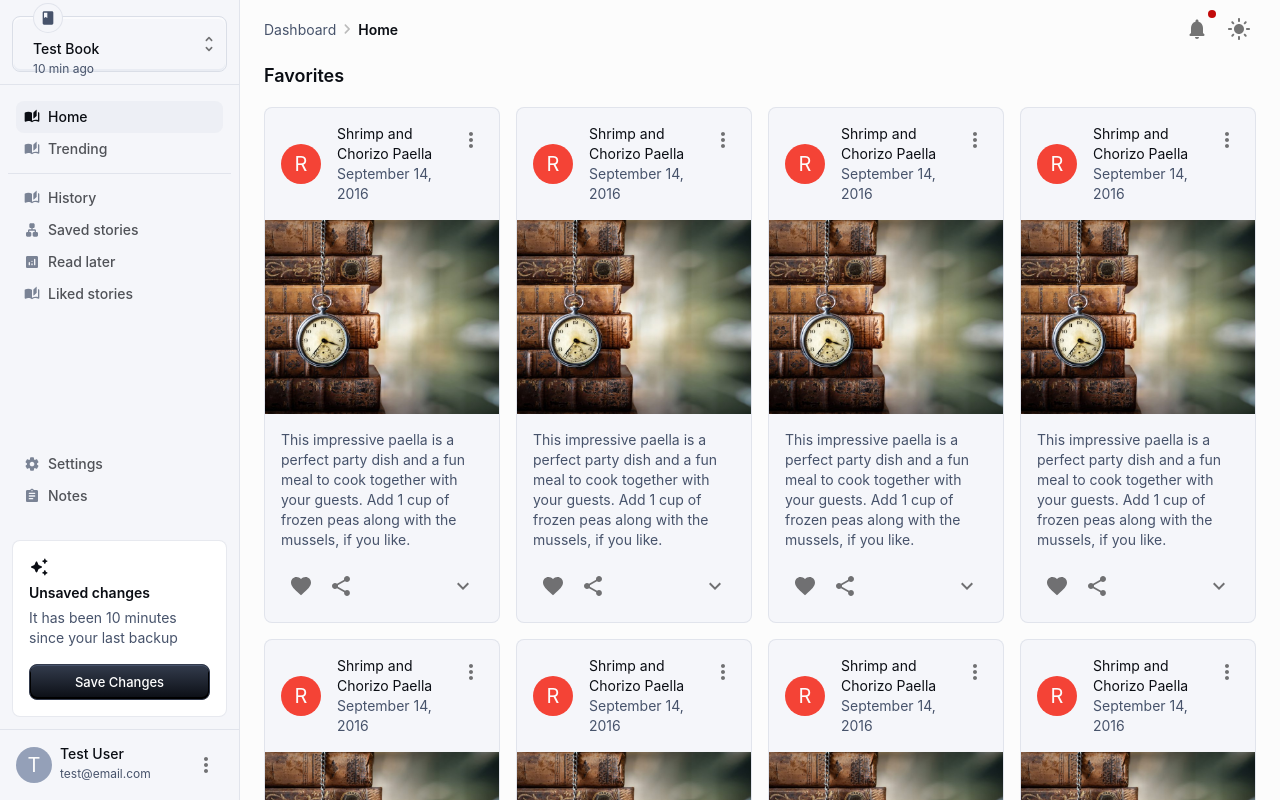
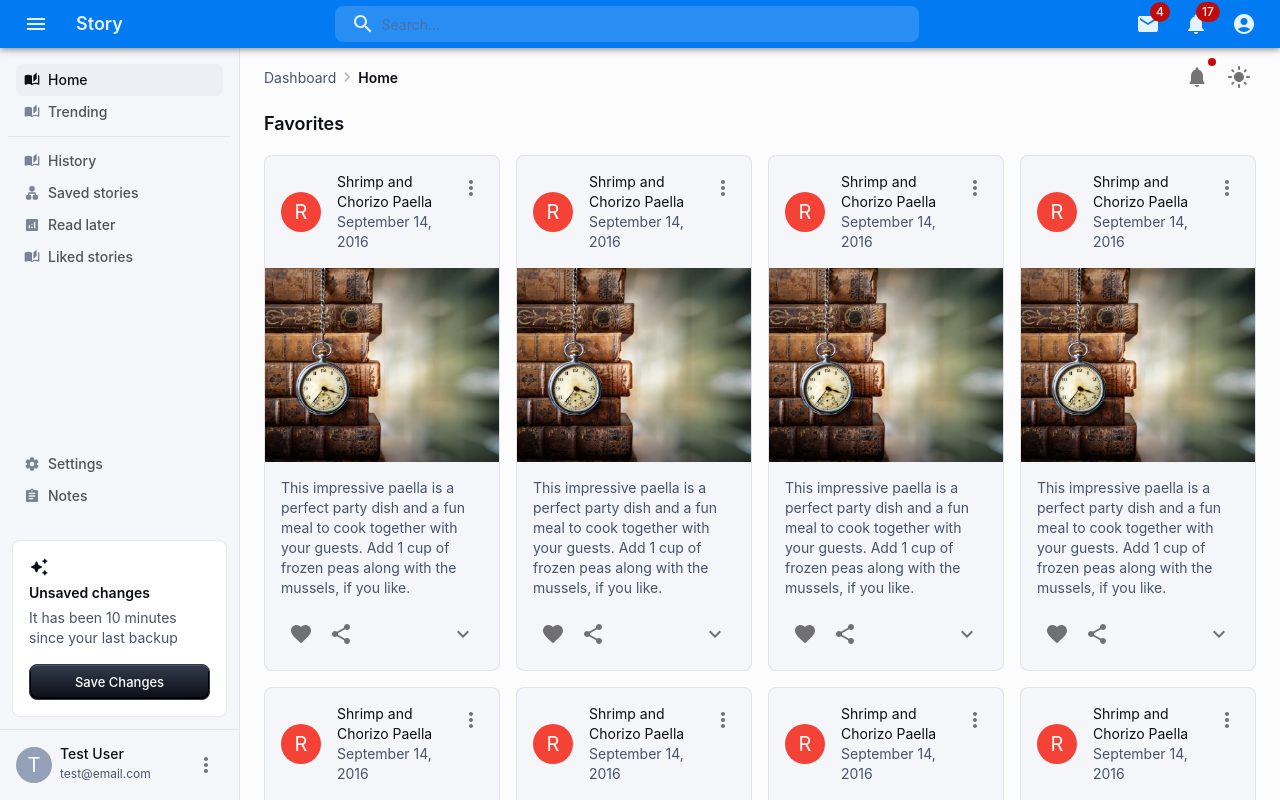
Before and after one commit to tmikov99/story-ui, a React (Vite) app: page / in a window 1280 px wide. Shown: the top 800 px of the page. Built offline with nearby package versions, Linux system fonts and the light colour scheme.

Commit message:
Initial appbar (#10)

```diff
--- a/src/App.tsx
+++ b/src/App.tsx
@@ -13,6 +13,7 @@ import PageCreate from './components/PageCreate';
 import PageCreateLinks from './components/PageCreateLinks';
 import SignIn from './components/SignIn';
 import SignUp from './components/SignUp';
+import AppHeader from './components/AppHeader';
 
 
 let signedIn = true;
@@ -28,6 +29,7 @@ function App() {
           </Routes>
           :
           <Box sx={{ display: 'flex' }}>
+            <AppHeader />
             <SideMenu />
             <Box
               component="main"
@@ -35,6 +37,7 @@ function App() {
                   flexGrow: 1,
                   backgroundColor: alpha(theme.palette.background.default, 1),
                   overflow: 'auto',
+                  marginTop: 6, //TODO: Make responsive ASAP
                 })}>
               <Stack
                 spacing={2}
@@ -42,7 +45,6 @@ function App() {
                   alignItems: 'center',
                   mx: 3,
                   pb: 5,
-                  mt: { xs: 8, md: 0 },
                 }}
               >
                 <Header />
--- /dev/null
+++ b/src/components/AppHeader.tsx
@@ -0,0 +1,238 @@
+import * as React from 'react';
+import { styled, alpha } from '@mui/material/styles';
+import AppBar from '@mui/material/AppBar';
+import Box from '@mui/material/Box';
+import Toolbar from '@mui/material/Toolbar';
+import IconButton from '@mui/material/IconButton';
+import Typography from '@mui/material/Typography';
+import InputBase from '@mui/material/InputBase';
+import Badge from '@mui/material/Badge';
+import MenuItem from '@mui/material/MenuItem';
+import Menu from '@mui/material/Menu';
+import MenuIcon from '@mui/icons-material/Menu';
+import SearchIcon from '@mui/icons-material/Search';
+import AccountCircle from '@mui/icons-material/AccountCircle';
+import MailIcon from '@mui/icons-material/Mail';
+import NotificationsIcon from '@mui/icons-material/Notifications';
+import MoreIcon from '@mui/icons-material/MoreVert';
+
+const Search = styled('div')(({ theme }) => ({
+  position: 'relative',
+  borderRadius: theme.shape.borderRadius,
+  backgroundColor: alpha(theme.palette.common.white, 0.15),
+  '&:hover': {
+    backgroundColor: alpha(theme.palette.common.white, 0.25),
+  },
+  marginRight: theme.spacing(2),
+  marginLeft: 0,
+  width: '100%',
+  [theme.breakpoints.up('sm')]: {
+    marginLeft: theme.spacing(3),
+    width: 'auto',
+  },
+}));
+
+const SearchIconWrapper = styled('div')(({ theme }) => ({
+  padding: theme.spacing(0, 2),
+  height: '100%',
+  position: 'absolute',
+  pointerEvents: 'none',
+  display: 'flex',
+  alignItems: 'center',
+  justifyContent: 'center',
+}));
+
+const StyledInputBase = styled(InputBase)(({ theme }) => ({
+  color: 'inherit',
+  '& .MuiInputBase-input': {
+    padding: theme.spacing(1, 1, 1, 0),
+    // vertical padding + font size from searchIcon
+    paddingLeft: `calc(1em + ${theme.spacing(4)})`,
+    transition: theme.transitions.create('width'),
+    width: '100%',
+    [theme.breakpoints.up('xs')]: {
+        width: '30ch',
+    },
+    [theme.breakpoints.up('md')]: {
+        width: '60ch',
+    },
+  },
+}));
+
+export default function AppHeader() {
+  const [anchorEl, setAnchorEl] = React.useState<null | HTMLElement>(null);
+  const [mobileMoreAnchorEl, setMobileMoreAnchorEl] =
+    React.useState<null | HTMLElement>(null);
+
+  const isMenuOpen = Boolean(anchorEl);
+  const isMobileMenuOpen = Boolean(mobileMoreAnchorEl);
+
+  const handleProfileMenuOpen = (event: React.MouseEvent<HTMLElement>) => {
+    setAnchorEl(event.currentTarget);
+  };
+
+  const handleMobileMenuClose = () => {
+    setMobileMoreAnchorEl(null);
+  };
+
+  const handleMenuClose = () => {
+    setAnchorEl(null);
+    handleMobileMenuClose();
+  };
+
+  const handleMobileMenuOpen = (event: React.MouseEvent<HTMLElement>) => {
+    setMobileMoreAnchorEl(event.currentTarget);
+  };
+
+  const menuId = 'primary-search-account-menu';
+  const renderMenu = (
+    <Menu
+      anchorEl={anchorEl}
+      anchorOrigin={{
+        vertical: 'top',
+        horizontal: 'right',
+      }}
+      id={menuId}
+      keepMounted
+      transformOrigin={{
+        vertical: 'top',
+        horizontal: 'right',
+      }}
+      open={isMenuOpen}
+      onClose={handleMenuClose}
+    >
+      <MenuItem onClick={handleMenuClose}>Profile</MenuItem>
+      <MenuItem onClick={handleMenuClose}>My account</MenuItem>
+    </Menu>
+  );
+
+  const mobileMenuId = 'primary-search-account-menu-mobile';
+  const renderMobileMenu = (
+    <Menu
+      anchorEl={mobileMoreAnchorEl}
+      anchorOrigin={{
+        vertical: 'top',
+        horizontal: 'right',
+      }}
+      id={mobileMenuId}
+      keepMounted
+      transformOrigin={{
+        vertical: 'top',
+        horizontal: 'right',
+      }}
+      open={isMobileMenuOpen}
+      onClose={handleMobileMenuClose}
+    >
+      <MenuItem>
+        <IconButton size="large" aria-label="show 4 new mails" color="inherit">
+          <Badge badgeContent={4} color="error">
+            <MailIcon />
+          </Badge>
+        </IconButton>
+        <p>Messages</p>
+      </MenuItem>
+      <MenuItem>
+        <IconButton
+          size="large"
+          aria-label="show 17 new notifications"
+          color="inherit"
+        >
+          <Badge badgeContent={17} color="error">
+            <NotificationsIcon />
+          </Badge>
+        </IconButton>
+        <p>Notifications</p>
+      </MenuItem>
+      <MenuItem onClick={handleProfileMenuOpen}>
+        <IconButton
+          size="large"
+          aria-label="account of current user"
+          aria-controls="primary-search-account-menu"
+          aria-haspopup="true"
+          color="inherit"
+        >
+          <AccountCircle />
+        </IconButton>
+        <p>Profile</p>
+      </MenuItem>
+    </Menu>
+  );
+
+  return (
+    <>
+      <AppBar position="fixed" sx={{ zIndex: (theme) => theme.zIndex.drawer + 1 }}>
+        <Toolbar>
+          <IconButton
+            size="large"
+            edge="start"
+            color="inherit"
+            aria-label="open drawer"
+            sx={{ mr: 2 }}
+          >
+            <MenuIcon />
+          </IconButton>
+          <Typography
+            variant="h6"
+            noWrap
+            component="div"
+            sx={{ display: { xs: 'none', sm: 'block' } }}
+          >
+            Story
+          </Typography>
+          <Box sx={{ flexGrow: 1 }} />
+          <Search>
+            <SearchIconWrapper>
+              <SearchIcon />
+            </SearchIconWrapper>
+            <StyledInputBase
+              placeholder="Search…"
+              inputProps={{ 'aria-label': 'search' }}
+            />
+          </Search>
+          <Box sx={{ flexGrow: 1 }} />
+          <Box sx={{ display: { xs: 'none', md: 'flex' } }}>
+            <IconButton size="large" aria-label="show 4 new mails" color="inherit">
+              <Badge badgeContent={4} color="error">
+                <MailIcon />
+              </Badge>
+            </IconButton>
+            <IconButton
+              size="large"
+              aria-label="show 17 new notifications"
+              color="inherit"
+            >
+              <Badge badgeContent={17} color="error">
+                <NotificationsIcon />
+              </Badge>
+            </IconButton>
+            <IconButton
+              size="large"
+              edge="end"
+              aria-label="account of current user"
+              aria-controls={menuId}
+              aria-haspopup="true"
+              onClick={handleProfileMenuOpen}
+              color="inherit"
+            >
+              <AccountCircle />
+            </IconButton>
+          </Box>
+          <Box sx={{ display: { xs: 'flex', md: 'none' } }}>
+            <IconButton
+              size="large"
+              aria-label="show more"
+              aria-controls={mobileMenuId}
+              aria-haspopup="true"
+              onClick={handleMobileMenuOpen}
+              color="inherit"
+            >
+              <MoreIcon />
+            </IconButton>
+          </Box>
+        </Toolbar>
+      </AppBar>
+    {renderMobileMenu}
+    {renderMenu}
+    </>
+  );
+}
--- a/src/components/SideMenu.tsx
+++ b/src/components/SideMenu.tsx
@@ -2,10 +2,8 @@ import { styled } from '@mui/material/styles';
 import Avatar from '@mui/material/Avatar';
 import MuiDrawer, { drawerClasses } from '@mui/material/Drawer';
 import Box from '@mui/material/Box';
-import Divider from '@mui/material/Divider';
 import Stack from '@mui/material/Stack';
 import Typography from '@mui/material/Typography';
-import SelectContent from './SelectContent';
 import MenuContent from './MenuContent';
 import CardAlert from './CardAlert';
 import OptionsMenu from './OptionsMenu';
@@ -34,22 +32,14 @@ export default function SideMenu() {
         },
       }}
     >
-      <Box
-        sx={{
-          display: 'flex',
-          mt: 'calc(var(--template-frame-height, 0px) + 4px)',
-          p: 1.5,
-        }}
-      >
-        <SelectContent />
-      </Box>
-      <Divider />
+      {/* <Divider /> */}
       <Box
         sx={{
           overflow: 'auto',
           height: '100%',
           display: 'flex',
           flexDirection: 'column',
+          paddingTop: 6,
         }}
       >
         <MenuContent />
--- a/src/theme/customizations/navigation.tsx
+++ b/src/theme/customizations/navigation.tsx
@@ -276,4 +276,13 @@ export const navigationCustomizations: Components<Theme> = {
       }),
     },
   },
+  MuiToolbar: {
+    styleOverrides: {
+      regular: () => ({
+        "@media (min-width: 600px)": {
+            minHeight: "48px",
+          },
+      }),
+    },
+  },
 };
```
